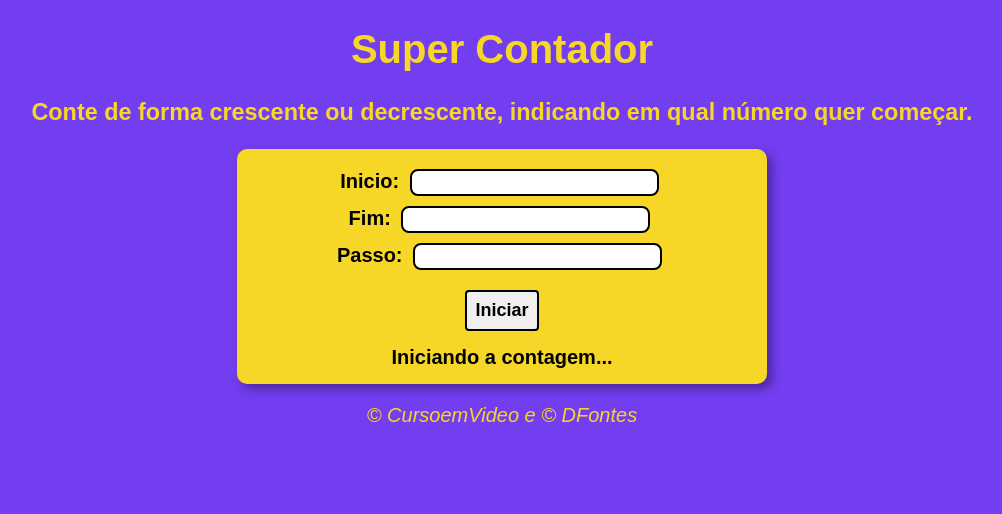
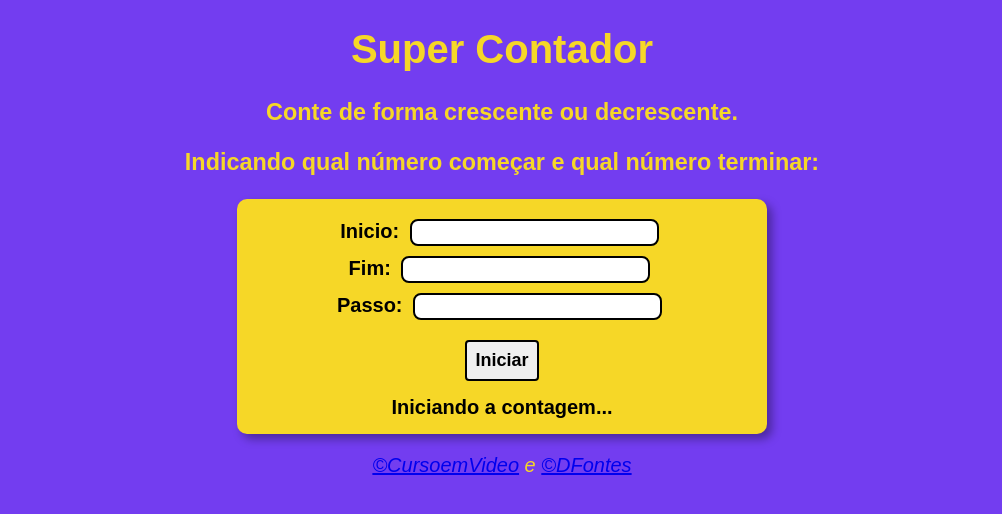
Before and after one commit to Fino59/Contador, a plain HTML site: page index.html in a window 1280 px wide. Shown: the whole page, without its empty margins (138-1140 px from the left). Drawn offline with Linux system fonts and the light colour scheme.

Commit message:
Update with links

```diff
--- a/index.html
+++ b/index.html
@@ -3,13 +3,14 @@
 <head>
     <meta charset="UTF-8">
     <meta name="viewport" content="width=device-width, initial-scale=1.0">
-    <title>Vamos Contar!</title>
+    <title>SUPER CONTADOR - Vamos contar!</title>
     <link rel="stylesheet" href="style.css">
 </head>
 <body>
     <header>
         <h1>Super Contador</h1>
-        <h3>Conte de forma crescente ou decrescente, indicando em qual número quer começar.</h3>
+        <h3>Conte de forma crescente ou decrescente.</h3>
+        <h3>Indicando qual número começar e qual número terminar:</h3>
     </header>
 
     <section>
@@ -21,7 +22,11 @@
     </section>
 
     <footer>
-        <p>&copy; CursoemVideo e &copy; DFontes</p>
+        <p>
+            <a href="https://www.cursoemvideo.com/" target="_blank">&copy;CursoemVideo</a>
+             e
+            <a href="https://www.linkedin.com/in/daniloalvimfontes/" target="_blank">&copy;DFontes</a>
+        </p>
     </footer>
     <script src="script.js"></script>
 </body>
```
